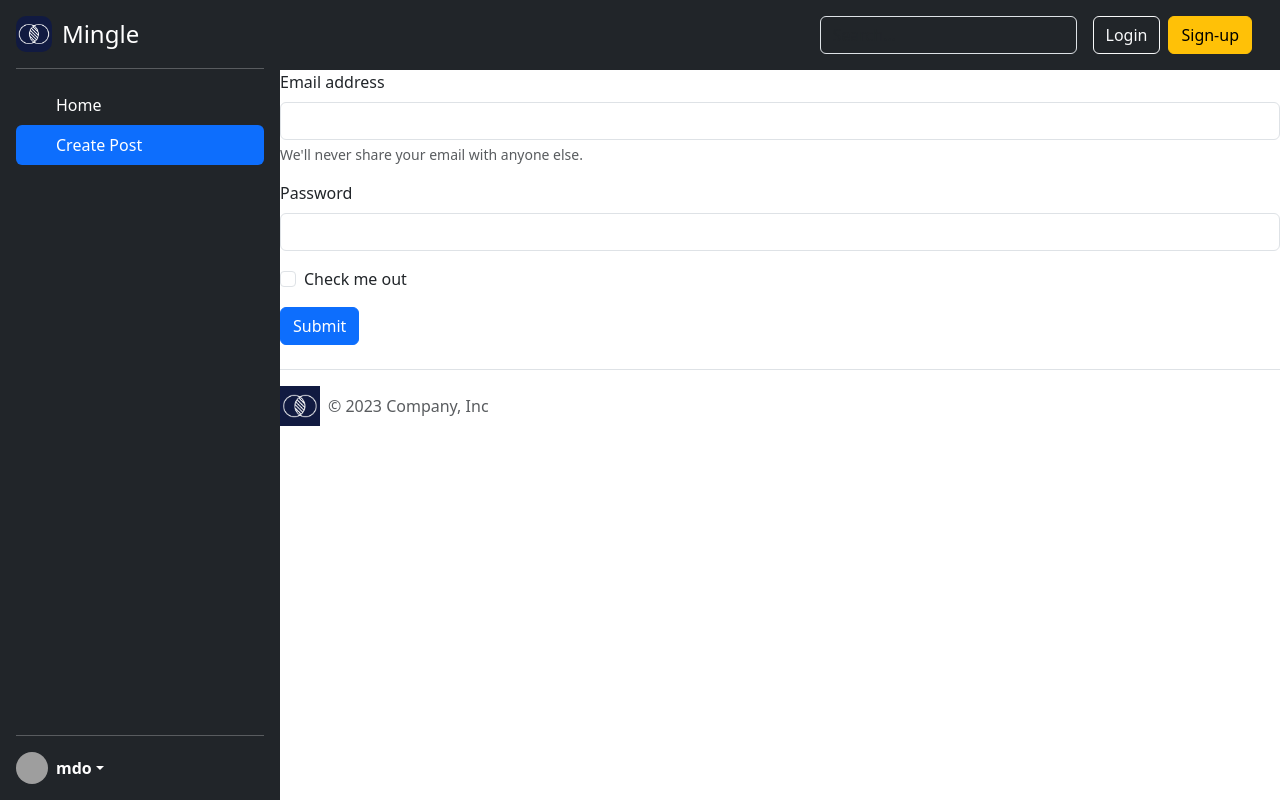
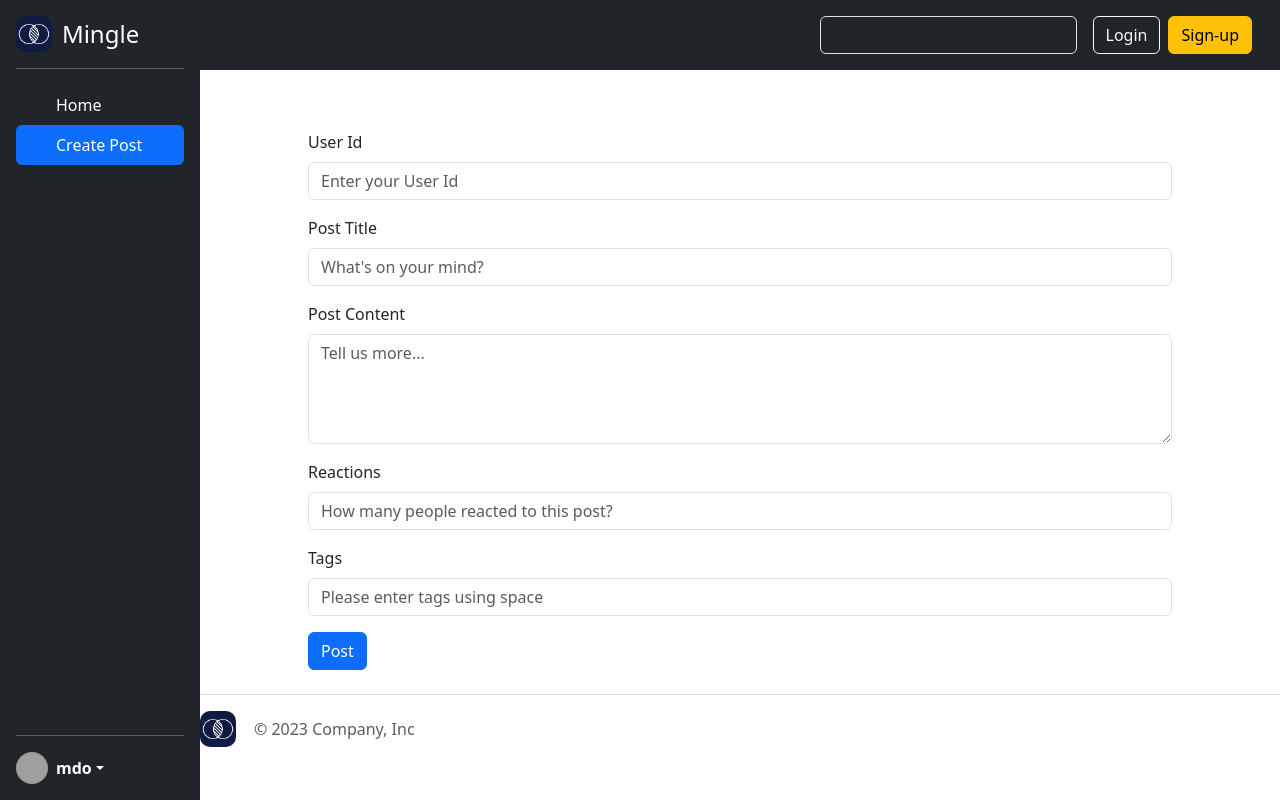
Before and after one commit to prathameshgaikwad/mingle, a React (Vite) app: page / in a window 1280 px wide. Both pictures are taken after a click on the item "Create Post". Built offline with nearby package versions, Linux system fonts and the light colour scheme; grey boxes are pictures that could not be loaded.

Commit message:
create post functionality added

```diff
--- a/src/App.css
+++ b/src/App.css
@@ -1,5 +1,11 @@
 .app-container {
   display: flex;
+}
+
+.logo {
+  height: 36px;
+  border-radius: 10px;
+  margin-right: 10px;
 }
 
 .content {
@@ -27,12 +33,11 @@
   justify-content: center;
   padding: 3px;
   cursor: pointer;
-  opacity: 0.86;
   transition: 0.3s ease-in-out;
 }
 
 .delete-container:hover {
-  opacity: 1;
+  background-color: rgb(241, 71, 88) !important;
 }
 
 .delete-button {
@@ -40,3 +45,9 @@
   width: 20px;
   color: white;
 }
+
+.create-post {
+  width: 80%;
+  margin-left: 10%;
+  margin-top: 60px;
+}
--- a/src/components/CreatePost.jsx
+++ b/src/components/CreatePost.jsx
@@ -1,42 +1,103 @@
+import { useContext, useRef } from "react";
+import { PostList } from "../store/post-list-store";
+
 const CreatePost = () => {
+  const { addPost } = useContext(PostList);
+
+  const userIdElement = useRef();
+  const postTitleElement = useRef();
+  const postBodyElement = useRef();
+  const reactionsElement = useRef();
+  const tagsElement = useRef();
+
+  const handleSubmit = (event) => {
+    event.preventDefault();
+
+    const userId = userIdElement.current.value;
+    const postTitle = postTitleElement.current.value;
+    const postBody = postBodyElement.current.value;
+    const reactions = reactionsElement.current.value;
+    const tags = tagsElement.current.value.split(" ");
+
+    addPost(userId, postTitle, postBody, reactions, tags);
+
+    userIdElement.current.value = "";
+    postTitleElement.current.value = "";
+    postBodyElement.current.value = "";
+    reactionsElement.current.value = "";
+    tagsElement.current.value = "";
+  };
+
   return (
-    <form>
+    <form className="create-post" onSubmit={handleSubmit}>
       <div className="mb-3">
-        <label htmlFor="exampleInputEmail1" className="form-label">
-          Email address
+        <label htmlFor="userId" className="form-label">
+          User Id
         </label>
         <input
-          type="email"
+          type="text"
           className="form-control"
-          id="exampleInputEmail1"
-          aria-describedby="emailHelp"
+          id="userId"
+          ref={userIdElement}
+          placeholder="Enter your User Id"
+          required
         />
-        <div id="emailHelp" className="form-text">
-          We&apos;ll never share your email with anyone else.
-        </div>
       </div>
       <div className="mb-3">
-        <label htmlFor="exampleInputPassword1" className="form-label">
-          Password
+        <label htmlFor="title" className="form-label">
+          Post Title
         </label>
         <input
-          type="password"
+          type="text"
           className="form-control"
-          id="exampleInputPassword1"
+          id="title"
+          ref={postTitleElement}
+          placeholder="What's on your mind?"
+          required
         />
       </div>
-      <div className="mb-3 form-check">
+      <div className="mb-3">
+        <label htmlFor="body" className="form-label">
+          Post Content
+        </label>
+        <textarea
+          type="text"
+          rows="4"
+          className="form-control"
+          id="body"
+          ref={postBodyElement}
+          placeholder="Tell us more..."
+          required
+        />
+      </div>
+      <div className="mb-3">
+        <label htmlFor="reactions" className="form-label">
+          Reactions
+        </label>
         <input
-          type="checkbox"
-          className="form-check-input"
-          id="exampleCheck1"
+          type="number"
+          className="form-control"
+          id="reactions"
+          ref={reactionsElement}
+          placeholder="How many people reacted to this post?"
+          required
         />
-        <label className="form-check-label" htmlFor="exampleCheck1">
-          Check me out
+      </div>
+      <div className="mb-3">
+        <label htmlFor="tags" className="form-label">
+          Tags
         </label>
+        <input
+          type="text"
+          className="form-control"
+          id="tags"
+          ref={tagsElement}
+          placeholder="Please enter tags using space"
+          required
+        />
       </div>
       <button type="submit" className="btn btn-primary">
-        Submit
+        Post
       </button>
     </form>
   );
--- a/src/components/Footer.jsx
+++ b/src/components/Footer.jsx
@@ -1,5 +1,4 @@
 import MingleIcon from "../assets/mingle-icon.png";
-import styles from "./Footer.module.css";
 
 const Footer = () => {
   return (
@@ -9,7 +8,7 @@ const Footer = () => {
           <a
             href="/"
             className="mb-3 me-2 mb-md-0 text-body-secondary text-decoration-none lh-1">
-            <img src={MingleIcon} alt="mingle-logo" className={styles.logo} />
+            <img src={MingleIcon} alt="mingle-logo" className="logo" />
           </a>
           <span className="mb-3 mb-md-0 text-body-secondary">
             © 2023 Company, Inc
--- a/src/components/Footer.module.css
+++ /dev/null
@@ -1,3 +0,0 @@
-.logo {
-  height: 40px;
-}
--- a/src/components/Header.module.css
+++ /dev/null
@@ -1,4 +0,0 @@
-.logo {
-  height: 40px;
-  border-radius: 10px;
-}
--- a/src/components/Sidebar.jsx
+++ b/src/components/Sidebar.jsx
@@ -1,16 +1,15 @@
 import PropTypes from "prop-types";
 import MingleIcon from "../assets/mingle-icon.png";
-import styles from "./Sidebar.module.css";
 
 const Sidebar = ({ selectedTab, setSelectedTab }) => {
   return (
     <div
       className="d-flex flex-column flex-shrink-0 p-3 text-bg-dark"
-      style={{ width: "280px", height: "100vh" }}>
+      style={{ width: "200px", height: "100vh" }}>
       <a
         href="/"
         className="d-flex align-items-center mb-3 mb-md-0 me-md-auto text-white text-decoration-none">
-        <img src={MingleIcon} alt="mingle-logo" className={styles.logo} />
+        <img src={MingleIcon} alt="mingle-logo" className="logo" />
         <span className="fs-4">Mingle</span>
       </a>
       <hr />
--- a/src/components/Sidebar.module.css
+++ /dev/null
@@ -1,5 +0,0 @@
-.logo {
-  height: 36px;
-  border-radius: 10px;
-  margin-right: 10px;
-}
--- a/src/store/post-list-store.jsx
+++ b/src/store/post-list-store.jsx
@@ -7,6 +7,25 @@ export const PostList = createContext({
   deletePost: () => {},
 });
 
+const DEFAULT_POST_LIST = [
+  {
+    id: "1",
+    title: "Going to Mumbai",
+    body: "Hi Friends, I am going to Mumbai for my vacations. Hope to enjoy a lot. Peace out.",
+    reactions: 2,
+    userId: "user-9",
+    tags: ["vacation", "Mumbai", "Enjoying"],
+  },
+  {
+    id: "3",
+    title: "Exploring the Wilderness",
+    body: "Venturing into the wild for some thrilling adventures. Can't wait to embrace nature!",
+    reactions: 8,
+    userId: "user-5",
+    tags: ["Adventure", "Nature", "Thrill"],
+  },
+];
+
 const postListReducer = (currPostList, action) => {
   let newPostList = currPostList;
 
@@ -14,6 +33,8 @@ const postListReducer = (currPostList, action) => {
     newPostList = currPostList.filter(
       (post) => post.id !== action.payload.postId
     );
+  } else if (action.type === "ADD_POST") {
+    newPostList = [action.payload, ...currPostList];
   }
   return newPostList;
 };
@@ -24,7 +45,19 @@ const PostListProvider = ({ children }) => {
     DEFAULT_POST_LIST
   );
 
-  const addPost = () => {};
+  const addPost = (userId, postTitle, postBody, reactions, tags) => {
+    dispatchPostList({
+      type: "ADD_POST",
+      payload: {
+        id: Date.now(),
+        userId: userId,
+        title: postTitle,
+        body: postBody,
+        reactions,
+        tags,
+      },
+    });
+  };
 
   const deletePost = (postId) => {
     dispatchPostList({
@@ -42,25 +75,6 @@ const PostListProvider = ({ children }) => {
   );
 };
 
-const DEFAULT_POST_LIST = [
-  {
-    id: "1",
-    title: "Going to Mumbai",
-    body: "Hi Friends, I am going to Mumbai for my vacations. Hope to enjoy a lot. Peace out.",
-    reactions: 2,
-    userId: "user-9",
-    tags: ["vacation", "Mumbai", "Enjoying"],
-  },
-  {
-    id: "2",
-    title: "Paas ho bhai",
-    body: "4 saal ki masti k baad bhi ho gaye hain paas. Hard to believe.",
-    reactions: 15,
-    userId: "user-12",
-    tags: ["Graduating", "Unbelievable"],
-  },
-];
-
 PostListProvider.propTypes = {
   children: PropTypes.node.isRequired,
 };
```
